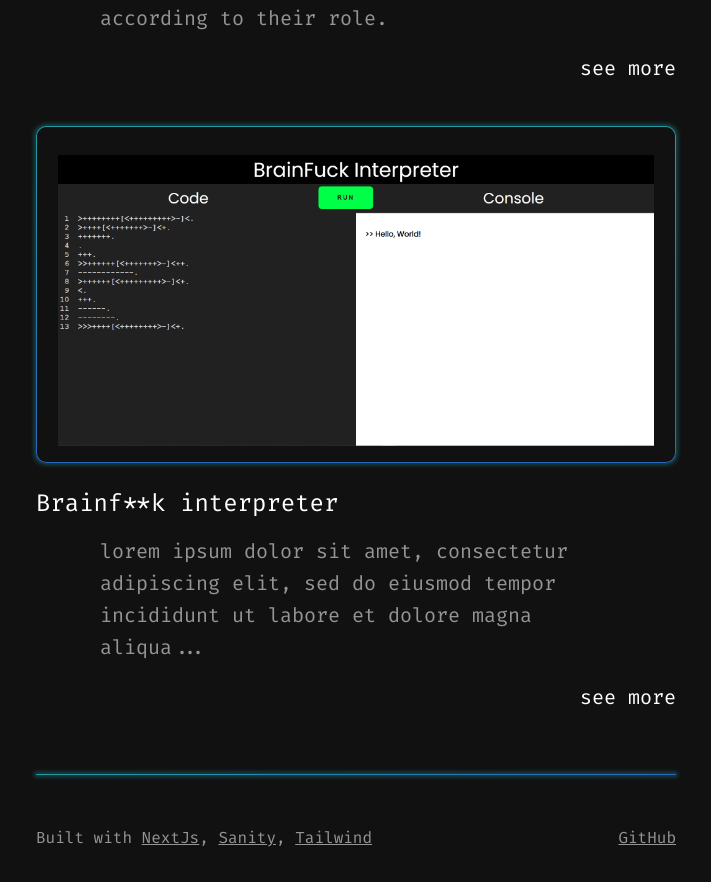
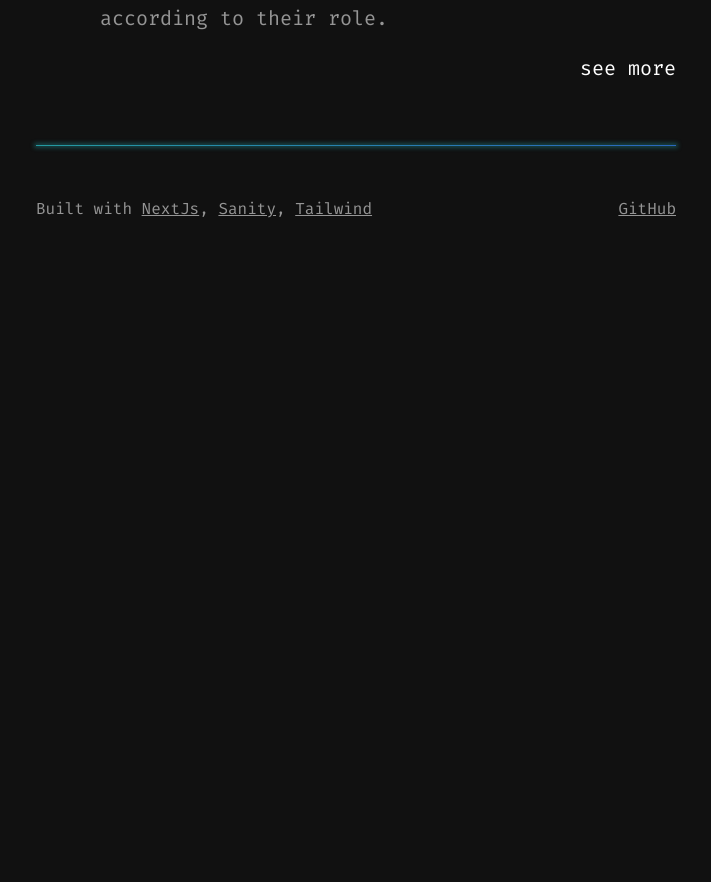
Before and after one commit to Iftekhar-Ifat/iftekhar, a Next.js app: page /projects in a window 1280 px wide. Shown: the part 1907-2789 px from the top of the page, without its empty margins (284-995 px from the left). After the commit the page ends 2160 px from the top, so only its background shows below. Built offline with nearby package versions, Linux system fonts and the light colour scheme.

Commit message:
added LICENSE, featured blog and fixed some issues

```diff
--- a/components/HomePageComponents/IntroSection.js
+++ b/components/HomePageComponents/IntroSection.js
@@ -3,6 +3,7 @@ import styles from "../../styles/HomePage/HomePage.module.css";
 import Image from "next/image";
 import { useRouter } from "next/router";
 import ProfilePhoto from "../../public/asset/profile_photo.png";
+import ProfilePhoto2 from "../../public/asset/profile_photo2.jpg";
 import { FaGithub } from "react-icons/fa";
 import { FaTwitter } from "react-icons/fa";
 import { FaLinkedin } from "react-icons/fa";
@@ -33,7 +34,7 @@ const IntroSection = () => {
                 </div>
                 <div className={styles.img_card}>
                     <Image
-                        src={ProfilePhoto}
+                        src={ProfilePhoto2}
                         alt="profile photo"
                         priority="true"
                         layout="responsive"
@@ -105,9 +106,14 @@ const IntroSection = () => {
                         <FaGithub className="m-2" size={25} color={"#959595"} />
                     </a>
                 </div>
-                <button className="inline-flex items-center justify-center px-2 rounded-md font-medium text-white bg-backgroundGray hover:scale-105">
+                <a
+                    className="inline-flex items-center justify-center px-2 rounded-md font-medium text-white no-underline bg-backgroundGray hover:scale-105 hover:no-underline"
+                    href="https://drive.google.com/file/d/1pOfdlM35dzLdmc0tjahnufbNjQGsuKcd/view?usp=sharing"
+                    target="_blank"
+                    rel="noopener noreferrer"
+                >
                     Download CV
-                </button>
+                </a>
             </div>
             {copied ? (
                 <div className="p-4 text-sm text-green-500" role="alert">
--- a/components/NavBar.js
+++ b/components/NavBar.js
@@ -65,7 +65,7 @@ const NavBar = () => {
                             </Link>
                         </div>
                         <div className="-mr-2 -my-2 md:hidden">
-                            <Popover.Button className="bg-black rounded-md p-2 inline-flex items-center justify-center text-gray-400 focus:outline-none focus:ring-2 focus:ring-inset focus:ring-indigo-500">
+                            <Popover.Button className="bg-black rounded-md p-2 inline-flex items-center justify-center text-gray-400 focus:outline-none focus:ring-2 focus:ring-inset focus:ring-sky-500">
                                 <MenuIcon
                                     className="h-6 w-6"
                                     aria-hidden="true"
@@ -153,7 +153,7 @@ const NavBar = () => {
                                                 key={item.name}
                                             >
                                                 <item.icon
-                                                    className="flex-shrink-0 h-6 w-6 text-indigo-600"
+                                                    className="flex-shrink-0 h-6 w-6 text-sky-600"
                                                     aria-hidden="true"
                                                 />
                                                 <span className="ml-3 text-base font-medium text-gray-900">
--- a/public/asset/blog-data/featured_blog.json
+++ b/public/asset/blog-data/featured_blog.json
@@ -4,6 +4,12 @@
         "title": "Getting Started With Machine Learning",
         "description": "How to get started with Machine Learning in a beginner friendly way",
         "slug": "getting-started-with-machine-learning"
+    },
+    {
+        "id": 1002,
+        "title": "HashTable: One Data Structure To Rule Them All",
+        "description": "HashTable is one of the most powerful and well-known data-structure. This blog explains how a hashtable operates and how it can perform searches, inserts, and deletions in constant time.",
+        "slug": "hashtable-one-data-structure-to-rule-them-all"
     }
 
 ]
--- a/public/asset/project-data/projects.json
+++ b/public/asset/project-data/projects.json
@@ -83,26 +83,5 @@
                 "title": "mysql"
             }
         ]
-    },
-    {
-        "id": 1004,
-        "title": "Brainf**k interpreter",
-        "slug": "brainfuck-interpreter",
-        "image": "/asset/project-img/brainfuck-interpreter.png",
-        "description": "lorem ipsum dolor sit amet, consectetur adipiscing elit, sed do eiusmod tempor incididunt ut labore et dolore magna aliqua...",
-        "live_link": "https://brainfuck-interpreter-iftekhar-ifat.vercel.app/",
-        "github": "https://github.com/iftekhar-ifat/brainfuck-interpreter",
-        "tech_stack": [
-            {
-                "key": 10,
-                "icon_url": "https://cdn.jsdelivr.net/gh/devicons/devicon/icons/react/react-original.svg",
-                "title": "react"
-            },
-            {
-                "key": 11,
-                "icon_url": "https://cdn.jsdelivr.net/gh/devicons/devicon/icons/bootstrap/bootstrap-original.svg",
-                "title": "bootstrap"
-            }
-        ]
     }
 ]
```
Also changed, not shown: LICENSE.txt (added), public/asset/profile_photo2.jpg (added).
